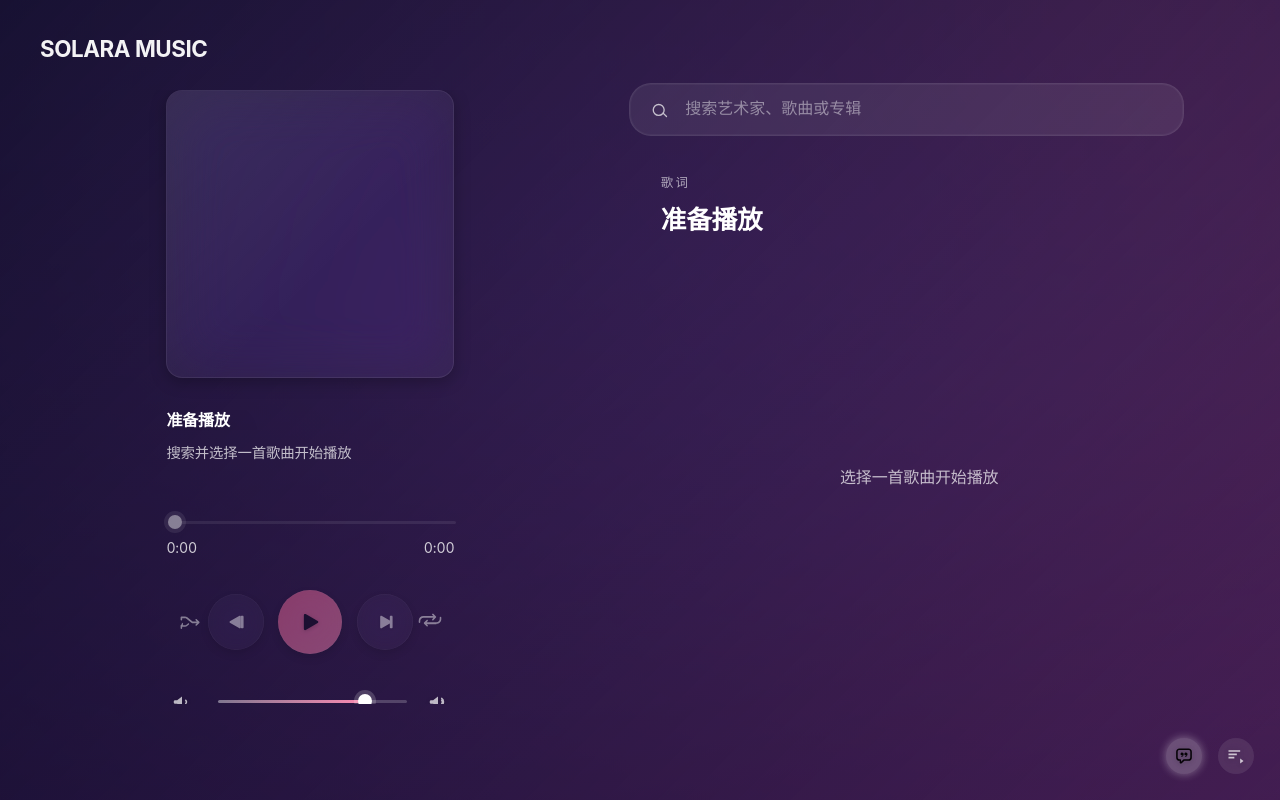
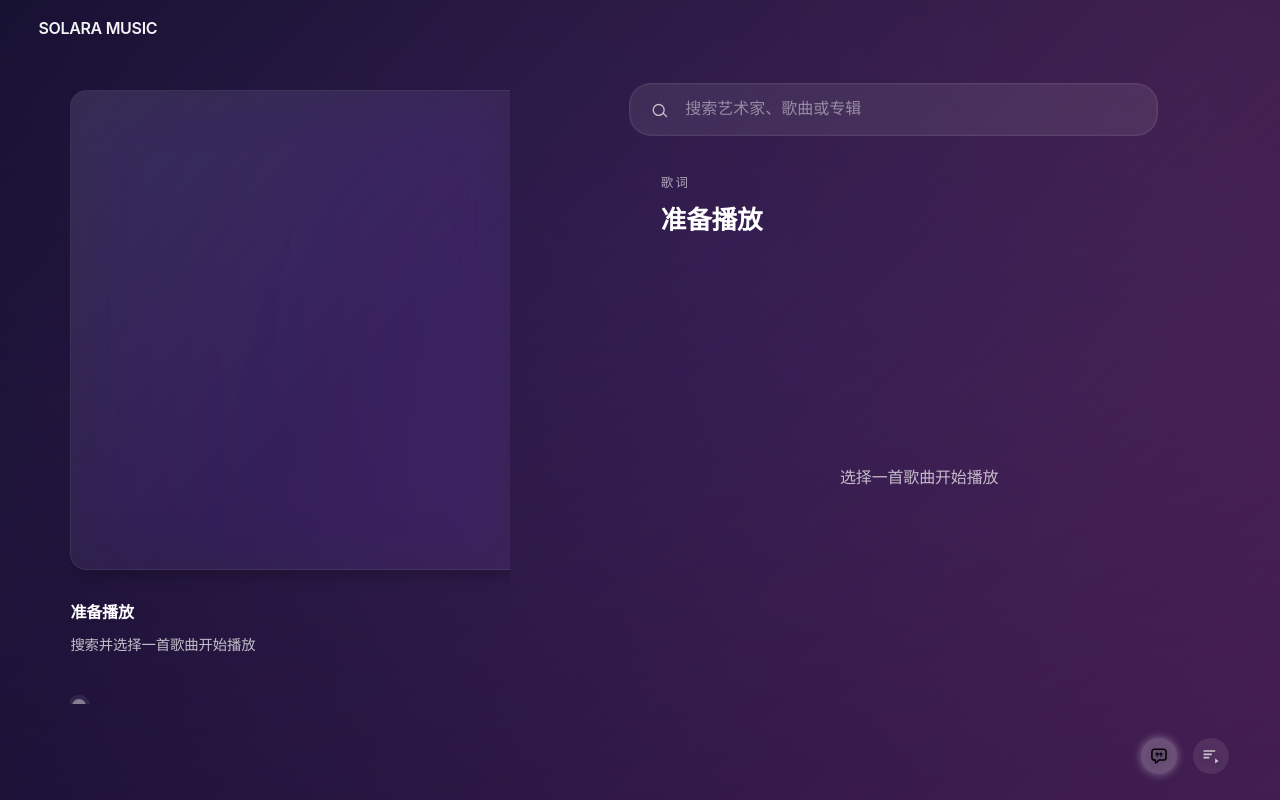
Before and after one commit to akudamatata/Solara-Apple-Music-Version, a React (Vite) app: page / in a window 1280 px wide. Built offline with nearby package versions, Linux system fonts and the light colour scheme; a web font is replaced by a local one.

Commit message:
Adjust layout spacing and alignments

```diff
--- a/src/App.css
+++ b/src/App.css
@@ -23,6 +23,7 @@
   --space-stack-md: clamp(0.95rem, 1.9vw, 1.3rem);
   --space-stack-lg: clamp(1.2rem, 2.4vw, 1.6rem);
   --search-bar-height: 340px;
+  --side-gap: clamp(2rem, 4vw, 56px);
 }
 
 .app {
@@ -83,14 +84,14 @@
 
 .header-title {
   position: absolute;
-  top: 32px;
-  left: 40px;
+  top: clamp(1rem, 2vh, 24px);
+  left: clamp(1.5rem, 3vw, 48px);
   font-family: 'SF Pro Display', -apple-system, BlinkMacSystemFont, sans-serif;
-  font-weight: 700;
-  font-size: 1.4rem;
+  font-weight: 600;
+  font-size: 1rem;
   letter-spacing: -0.02em;
   color: rgba(255, 255, 255, 0.95);
-  z-index: 6;
+  z-index: 20;
   pointer-events: none;
   margin: 0;
 }
@@ -171,7 +172,9 @@
   min-height: 100dvh;
   width: 100%;
   margin-inline: 0;
+  margin-top: 0;
   margin-bottom: 0;
+  padding-top: clamp(2rem, 3vh, 32px);
   padding-bottom: 0;
   box-sizing: border-box;
   overflow: hidden;
@@ -250,20 +253,16 @@
   align-items: center;
   grid-column: content-start / content-end;
   width: 100%;
+  max-width: 680px;
+  aspect-ratio: 1 / 1;
   margin: 0 auto;
   padding: 0;
-  max-width: min(100%, var(--progress-width));
-  aspect-ratio: 1 / 1;
 }
 
 .album-art {
   width: 100%;
   height: 100%;
   aspect-ratio: 1 / 1;
-  max-width: var(--progress-width);
-  max-height: var(--progress-width);
-  min-width: 240px;
-  min-height: 240px;
   background-size: cover;
   background-position: center;
   border-radius: 16px;
@@ -295,8 +294,7 @@
 .album-placeholder {
   width: 100%;
   height: 100%;
-  max-width: var(--album-width);
-  max-height: var(--album-width);
+  aspect-ratio: 1 / 1;
   border-radius: 16px;
   background: rgba(255, 255, 255, 0.05);
   box-shadow: 0 4px 16px rgba(0, 0, 0, 0.25);
@@ -340,7 +338,8 @@
   display: grid;
   row-gap: clamp(0.5rem, 1vw, 0.75rem);
   grid-column: content-start / content-end;
-  width: min(100%, var(--progress-width));
+  width: 100%;
+  max-width: 680px;
   justify-self: center;
 }
 
@@ -371,8 +370,8 @@
   display: grid;
   row-gap: clamp(0.6rem, 1.2vw, 0.85rem);
   width: 100%;
-  max-width: var(--progress-width);
-  margin: 1.5rem auto 0;
+  max-width: 680px;
+  margin: 1rem auto 0;
   justify-self: center;
 }
 
@@ -409,8 +408,9 @@
   grid-template-columns: minmax(0, auto) 1fr minmax(0, auto);
   align-items: center;
   column-gap: clamp(0.8rem, 1.6vw, 1.1rem);
-  margin-top: 0;
-  width: min(100%, var(--progress-width));
+  width: 100%;
+  max-width: 680px;
+  margin: 1rem auto 0;
   justify-self: center;
 }
 
@@ -571,7 +571,7 @@
 
 .bottom-right {
   position: absolute;
-  right: clamp(1.2rem, 2vw, 32px);
+  right: var(--side-gap);
   bottom: clamp(1.2rem, 2vw, 32px);
   display: flex;
   gap: 1rem;
@@ -627,8 +627,9 @@
   column-gap: clamp(0.8rem, 1.6vw, 1.1rem);
   color: rgba(255, 255, 255, 0.7);
   padding-bottom: clamp(0.8rem, 2.4vh, 1.3rem);
-  margin-top: 0;
-  width: min(100%, var(--progress-width));
+  width: 100%;
+  max-width: 680px;
+  margin: 1rem auto 0;
   justify-self: center;
 }
 
@@ -769,10 +770,10 @@
 
 .search-area {
   position: relative;
-  width: calc(100% - clamp(1.2rem, 2vw, 32px));
+  width: calc(100% - var(--side-gap));
   align-self: flex-start;
   margin-top: 0;
-  margin-right: clamp(1.2rem, 2vw, 32px);
+  margin-right: var(--side-gap);
 }
 
 .search-bar {
@@ -789,7 +790,7 @@
   max-width: none;
   align-self: stretch;
   margin: 0;
-  margin-right: clamp(1.2rem, 2vw, 32px);
+  margin-right: var(--side-gap);
 }
 
 .search-bar svg {
@@ -1634,7 +1635,7 @@ input[type='range']::-moz-range-track {
   .player-cover {
     min-width: 0;
     min-height: 0;
-    max-width: min(100%, var(--progress-width));
+    max-width: min(100%, 680px);
   }
 
   .bottom-right {
```
